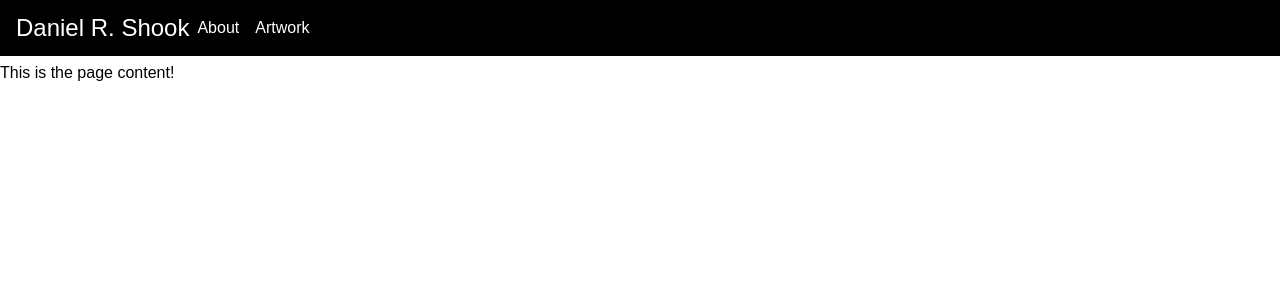
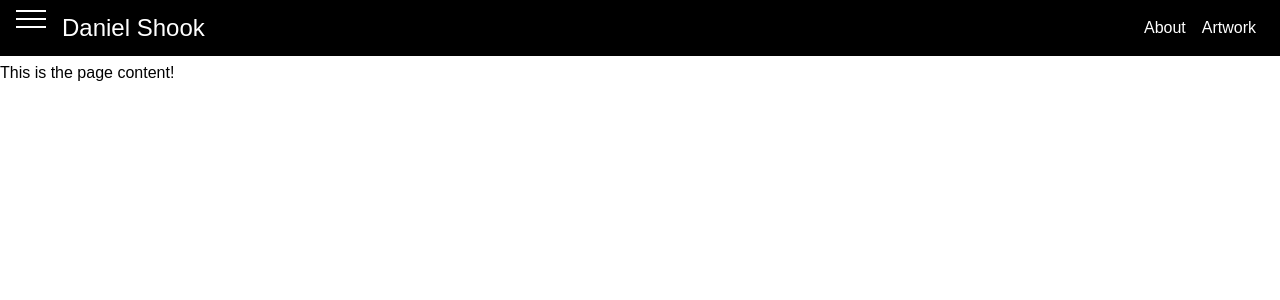
Before and after one commit to danshook/myPage, a React (Create React App) app in the folder my-page/: page / in a window 1280 px wide. Shown: the top 300 px of the page. Built offline with nearby package versions, Linux system fonts and the light colour scheme.

Commit message:
adding drawer toggle button

```diff
--- /dev/null
+++ b/my-page/src/components/SideDrawer/DrawerToggleButton.css
@@ -0,0 +1,22 @@
+.toggle-button {
+    display: flex;
+    flex-direction: column;
+    justify-content: space-around;
+    height: 24px;
+    width: 30px;
+    background: transparent;
+    border: none;
+    cursor: pointer;
+    padding: 0;
+    box-sizing: border-box;
+}
+
+.toggle-button:focus {
+    outline: none;
+}
+
+.toggle-button__line {
+    width: 30px;
+    height: 2px;
+    background: white;
+}
--- /dev/null
+++ b/my-page/src/components/SideDrawer/DrawerToggleButton.js
@@ -0,0 +1,13 @@
+import React from 'react';
+
+import './DrawerToggleButton.css';
+
+const drawerToggleButton = props => (
+    <button className="toggle-button">
+        <div className="toggle-button__line"/>
+        <div className="toggle-button__line"/>
+        <div className="toggle-button__line"/>
+    </button>
+);
+
+export default drawerToggleButton;
--- a/my-page/src/components/Toolbar/Toolbar.css
+++ b/my-page/src/components/Toolbar/Toolbar.css
@@ -14,10 +14,18 @@
     padding: 0 1rem;
 }
 
+.toolbar__logo {
+    margin-left: 1rem;
+}
+
 .toolbar__logo a {
     color: white;
     text-decoration: none;
     font-size: 1.5rem;
+}
+
+.spacer {
+    flex: 1;
 }
 
 .toolbar__navigation-items ul {
--- a/my-page/src/components/Toolbar/Toolbar.js
+++ b/my-page/src/components/Toolbar/Toolbar.js
@@ -1,4 +1,6 @@
 import React from 'react';
+
+import DrawerToggleButton from '../SideDrawer/DrawerToggleButton';
 
 import './Toolbar.css';
 
@@ -6,10 +8,10 @@
     <header className="toolbar">
         <nav className="toolbar__navigation">
             <div>
-
+                <DrawerToggleButton/>;
             </div>
             <div className="toolbar__logo">
-                <a href = "/">Daniel R. Shook</a>
+                <a href = "/">Daniel Shook</a>
             </div>
             <div className="spacer"/>
             <div className="toolbar__navigation-items">
```
Also changed, not shown: my-page/src/components/SideDrawer/SideDrawer.js (added).
